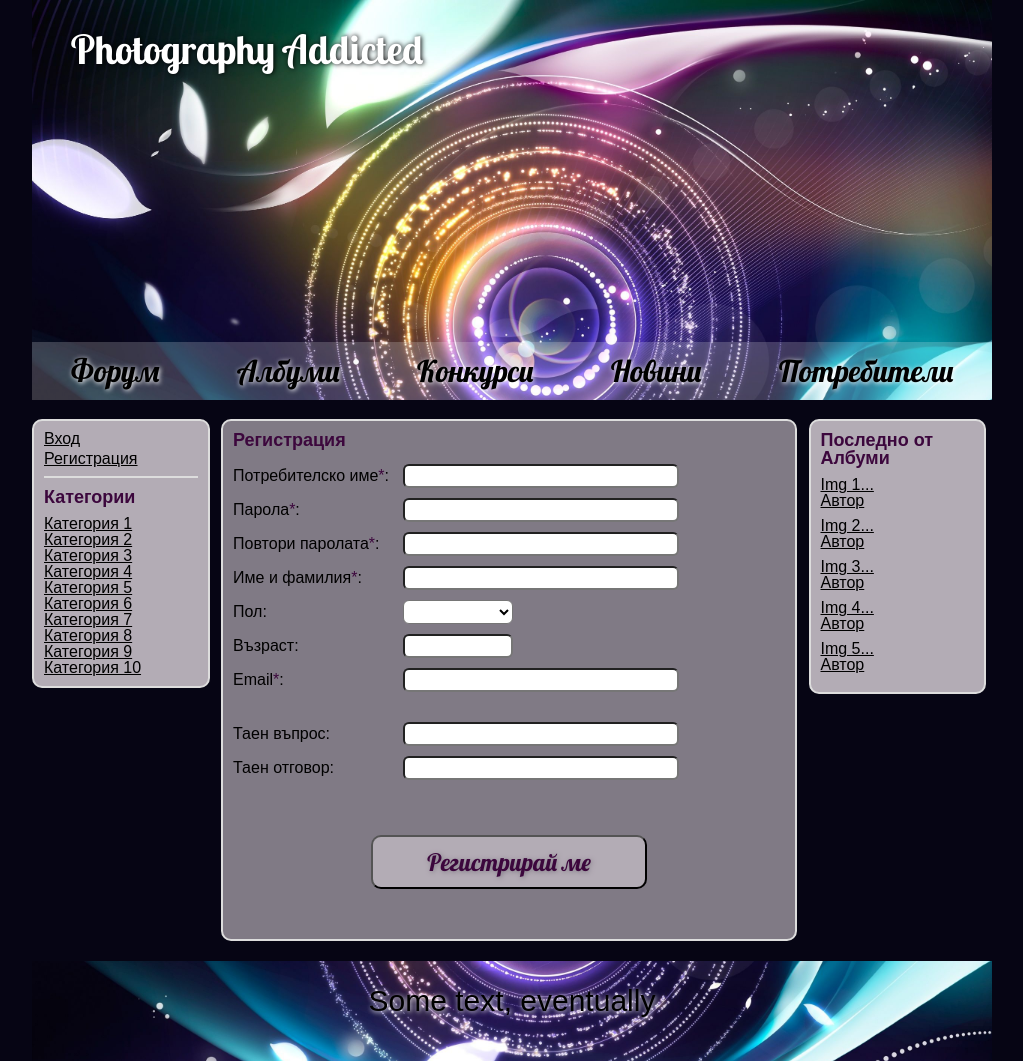
After one commit to CharlieScarver/TeamFlorence, a PHP site: page /register.php in a window 1280 px wide. The commit adds this page. Shown: the whole page, without its empty margins (128-1151 px from the left). Run offline with PHP 8.4, Linux system fonts and the light colour scheme.

Commit message:
Added login and register files with css

```diff
--- /dev/null
+++ b/register.php
@@ -0,0 +1,174 @@
+<!DOCTYPE html>
+<html>
+<head>
+    <meta charset="UTF-8" />
+    <title>Pretty Website</title>
+    <link rel="stylesheet" type="text/css" href="styles/CSS-Reset.css">
+    <link rel="stylesheet" type="text/css" href="styles/Style.css">
+    <link rel="stylesheet" type="text/css" href="styles/style_register.css">
+    <link href='http://fonts.googleapis.com/css?family=Lobster+Two:700' rel='stylesheet' type='text/css'>
+    <link href='http://fonts.googleapis.com/css?family=Lobster&subset=latin,cyrillic' rel='stylesheet' type='text/css'>
+</head>
+<body>
+<div id="wrapper">
+    <header>
+        <h1><a href="index.html">Photography Addicted</a></h1>
+        <nav>
+            <ul>
+                <li><a href="#">Форум</a></li><!--
+			     --><li><a href="#">Албуми</a></li><!--
+			     --><li><a href="#">Конкурси</a></li><!--
+			     --><li><a href="#">Новини</a></li><!--
+			     --><li><a href="#">Потребители</a></li>
+            </ul>
+        </nav>
+    </header>
+
+    <main>
+
+        <aside>
+            <article class="login">
+                <a href="login.php"><p>Вход<p></a>
+                <a href="register.php"><p>Регистрация<p></a>
+            </article>
+            <article class="categories">
+                <h2>Категории</h2>
+                <a href="#">Категория 1</a>
+                <a href="#">Категория 2</a>
+                <a href="#">Категория 3</a>
+                <a href="#">Категория 4</a>
+                <a href="#">Категория 5</a>
+                <a href="#">Категория 6</a>
+                <a href="#">Категория 7</a>
+                <a href="#">Категория 8</a>
+                <a href="#">Категория 9</a>
+                <a href="#">Категория 10</a>
+            </article>
+        </aside>
+
+
+        <section>
+            <h2 id="block_title">Регистрация</h2>
+<!--            <p id="error_message">-->
+<!--                --><?php
+//				require 'reg_code.php';
+//				?>
+<!--            </p>-->
+
+
+            <form method="post">
+                <article>
+                    <label for="username">Потребителско име<span>*</span>:</label>
+                    <input type="text" name="username" id="username" maxlength="50" required="required" class="non_submit_input" />
+                </article>
+                <article>
+                    <label for="password">Парола<span>*</span>:</label>
+                    <input type="password" name="password" id="password" maxlength="20" required="required" class="non_submit_input" />
+                </article>
+                <article>
+                    <label for="password2">Повтори паролата<span>*</span>:</label>
+                    <input type="password" name="password2" id="password2" maxlength="20" required="required" class="non_submit_input" />
+                </article>
+                <article>
+                    <label for="realName">Име и фамилия<span>*</span>:</label>
+                    <input type="text" name="realname" id="realName" maxlength="60" required="required" class="non_submit_input" />
+                </article>
+                <article>
+                    <label for="gender">Пол:</label>
+                    <select name="gender" id="gender">
+                        <option value="" /></option>
+                        <option value="female" />Жена</option>
+                        <option value="male">Мъж</option>
+                    </select>
+                </article>
+                <article>
+                    <label for="age">Възраст:</label>
+                    <input type="number" name="age" id="age" min="1" max="100">
+                </article>
+                <article>
+                    <label for="email">Email<span>*</span>:</label>
+                    <input type="email" name="email" id="email" maxlength="50" required="required" class="non_submit_input"
+                           pattern="[a-zA-Z0-9-_\.]+@[a-zA-Z0-9]+\.[a-zA-Z0-9]+" title="Невалиден email"/>
+                </article>
+                <article class="break">
+                    <label for="seqretQuestion">Таен въпрос:</label>
+                    <input type="text" id="seqretQuestion" name="seqretQuestion" maxlength="50" class="non_submit_input" />
+                </article>
+                <article>
+                    <label for="seqretAnswer">Таен отговор:</label>
+                    <input type="text" id="seqretAnswer" name="seqretAnswer" maxlength="50" class="non_submit_input" />
+                </article>
+
+                <!--<script src="scripts/formMessage.js" type="javascript"></script>-->
+                <!--The script above (a message for the required fields in cyrillic) as external file doesn't work. No idea why!-->
+                <script>
+                    document.addEventListener("DOMContentLoaded", function() {
+                        var elements = document.getElementsByTagName("INPUT");
+                        for (var i = 0; i < elements.length; i++) {
+                            elements[i].oninvalid = function(e) {
+                                e.target.setCustomValidity("");
+                                if (!e.target.validity.valid) {
+                                    e.target.setCustomValidity("Полето е задължително");
+                                }
+                            };
+                            elements[i].oninput = function(e) {
+                                e.target.setCustomValidity("");
+                            };
+                        }
+                    })
+                </script>
+
+                <?php
+
+				//require_once 'recaptchalib.php';
+				//$publickey = "6Lc-__YSAAAAAAK8fDz0wn2BgHakq16X5sgLXqc4";
+				//echo recaptcha_get_html($publickey);
+
+				?>
+
+                <input type="submit" name="register" id="submit_registration" value="Регистрирай ме">
+            </form>
+        </section>
+
+
+        <aside class="photos">
+            <h2>Последно от Албуми</h2>
+            <div>
+                <a href="#">
+                    <img>Img 1...</img>
+                    <p>Автор<p>
+                </a>
+            </div>
+            <div>
+                <a href="#">
+                    <img>Img 2...</img>
+                    <p>Автор<p>
+                </a>
+            </div>
+            <div>
+                <a href="#">
+                    <img>Img 3...</img>
+                    <p>Автор<p>
+                </a>
+            </div>
+            <div>
+                <a href="#">
+                    <img>Img 4...</img>
+                    <p>Автор<p>
+                </a>
+            </div>
+            <div>
+                <a href="#">
+                    <img>Img 5...</img>
+                    <p>Автор<p>
+                </a>
+            </div>
+        </aside>
+    </main>
+
+    <footer>
+        <p>Some text, eventually</p>
+    </footer>
+</div>
+</body>
+</html>
--- a/styles/Style.css
+++ b/styles/Style.css
@@ -29,8 +29,16 @@ h1 {
 	font-size: 40px;
 	font-weight: 700;
     font-family: 'Lobster Two', cursive;
-	color: #FFF;
     text-shadow: 1px 0 5px #000;
+}
+
+h1 a {
+    color: #FFF;
+    text-decoration: none;
+}
+
+h1 a:hover {
+    color: rgba(255, 255, 255, 0.8);
 }
 
 nav {
@@ -56,7 +64,7 @@ nav > ul > li {
 }
 
 nav > ul > li > a {
-	padding: 8px 30px;
+	padding: 10px 38px;
 	text-decoration: none;
 	font-size: 30px;
     font-family: 'Lobster', cursive;
--- /dev/null
+++ b/styles/style_register.css
@@ -0,0 +1,79 @@
+section {
+    padding: 10px;
+    min-height: 400px;
+    background-color: #807A85;
+    box-sizing: border-box;
+}
+
+article {
+    width: 100%;
+}
+
+article label {
+    width: 160px;
+    display: inline-block;
+}
+
+article label span {
+    color: #3C073D;
+}
+
+input {
+    margin: 5px;
+    width: 50%;
+    height: 24px;
+    border-radius: 6px;
+    box-sizing: border-box;
+    outline: none;
+}
+
+input:focus {
+    outline: none;
+    background-color: #B3ACB5;
+}
+
+select,
+input[type='number'] {
+    margin: 5px;
+    width: 20%;
+    height: 24px;
+    background-color: #FFF;
+    border-radius: 6px;
+    box-sizing: border-box;
+}
+
+.break {
+    margin-top: 20px;
+}
+
+input[type='submit'] {
+    margin: 50px 25% 40px;
+    padding: 10px 20px;
+    height: auto;
+    font-size: 1.5em;
+    font-family: 'Lobster', cursive;
+    color: #3C073D;
+    text-shadow: 1px 1px 5px #807A85;
+    background-color: #B3ACB5;
+    border-radius: 10px;
+}
+
+input[type='submit']:hover {
+    color: #FFF;
+    text-shadow: 1px 1px 5px #000;
+    background-color: rgba(0,0,0,0.6);
+    transition: 1s;
+    cursor: pointer;
+}
+
+form a {
+    margin-top: 10px;
+    margin-right: 20%;
+    float: right;
+    color: #3C073D;
+    text-decoration: underline;
+}
+
+form a:hover{
+    color: #6E055F;
+}
```
Also changed, not shown: other parts of styles/Style.css (+62 -9 lines), index.html (+44 -39 lines), login.php (added, +133 -0 lines), scripts/formMessage.js (added, +14 -0 lines), images/search2_20x20.png (added), images/search_20x20.png (added).
